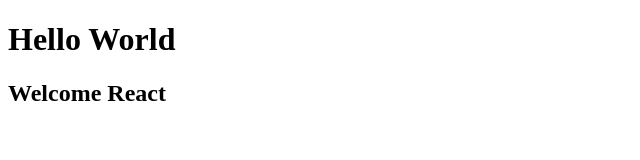
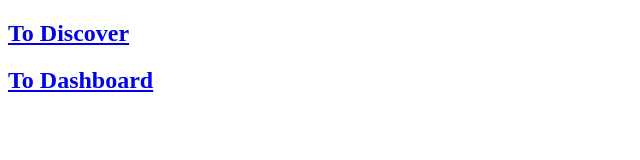
Before and after one commit to theekshanawj/react-web-app, a React app: page / in a window 1280 px wide. Shown: the whole page, without its empty margins (0-640 px from the left). Built offline with nearby package versions, Linux system fonts and the light colour scheme.

Commit message:
Adding routes to React application, defining simple routes

```diff
--- a/app.js
+++ b/app.js
@@ -1,9 +1,16 @@
 import React from 'react';
 import ReactDOM from 'react-dom';
+import { BrowserRouter as Router } from 'react-router-dom';
 
 
+import Routes from './components/routes.js';
+
 const Main = () => {
-	return <h2> Welcome React </h2>;
+	return (
+		<Router>
+			<Routes />
+		</Router>
+	);
 }
 
-ReactDOM.render(<Main />, document.getElementById('root'));
+ReactDOM.render( <Main />, document.getElementById('root'));
--- /dev/null
+++ b/components/routes.js
@@ -0,0 +1,41 @@
+import React from 'react';
+import { Route, Switch, Link } from 'react-router-dom';
+
+
+const Home = () => {
+	return (
+		<div>
+			<h2> <Link to="/discover"> To Discover </Link>  </h2>
+			<h2> <Link to="/dashboard"> To Dashboard </Link>  </h2>
+		</div>
+	);
+}
+
+const Discover = () => {
+
+	return (
+		<div>
+			<h2> Discover </h2>
+		</div>
+	);
+};
+
+const Dashboard = () => {
+
+	return (
+		<div>
+			<h2> Dashboard </h2>
+		</div>
+	);
+};
+
+
+export default () => {
+	return (
+		<Switch>
+			<Route exact path="/" component={Home} />
+			<Route path="/discover" component={Discover} />
+			<Route path="/dashboard" component={Dashboard} />
+		</Switch>
+	);
+}
--- a/package.json
+++ b/package.json
@@ -6,7 +6,8 @@
   "scripts": {
     "test": "echo \"Error: no test specified\" && exit 1",
     "build": "webpack",
-    "start": "nodejs index.js"
+    "build:prod": "webpack --mode=production",
+    "start": "webpack && nodejs index.js"
   },
   "keywords": [
     "NodeJS",
--- a/public/index.html
+++ b/public/index.html
@@ -4,7 +4,6 @@
 	<title> React App </title>
 </head>
 <body>
-	<h1> Hello World </h1>
 	<div id="root"></div>
 	<script src="./bundle.js"></script>
 </body>
```
Also changed, not shown: index.js (+7 -0 lines).
